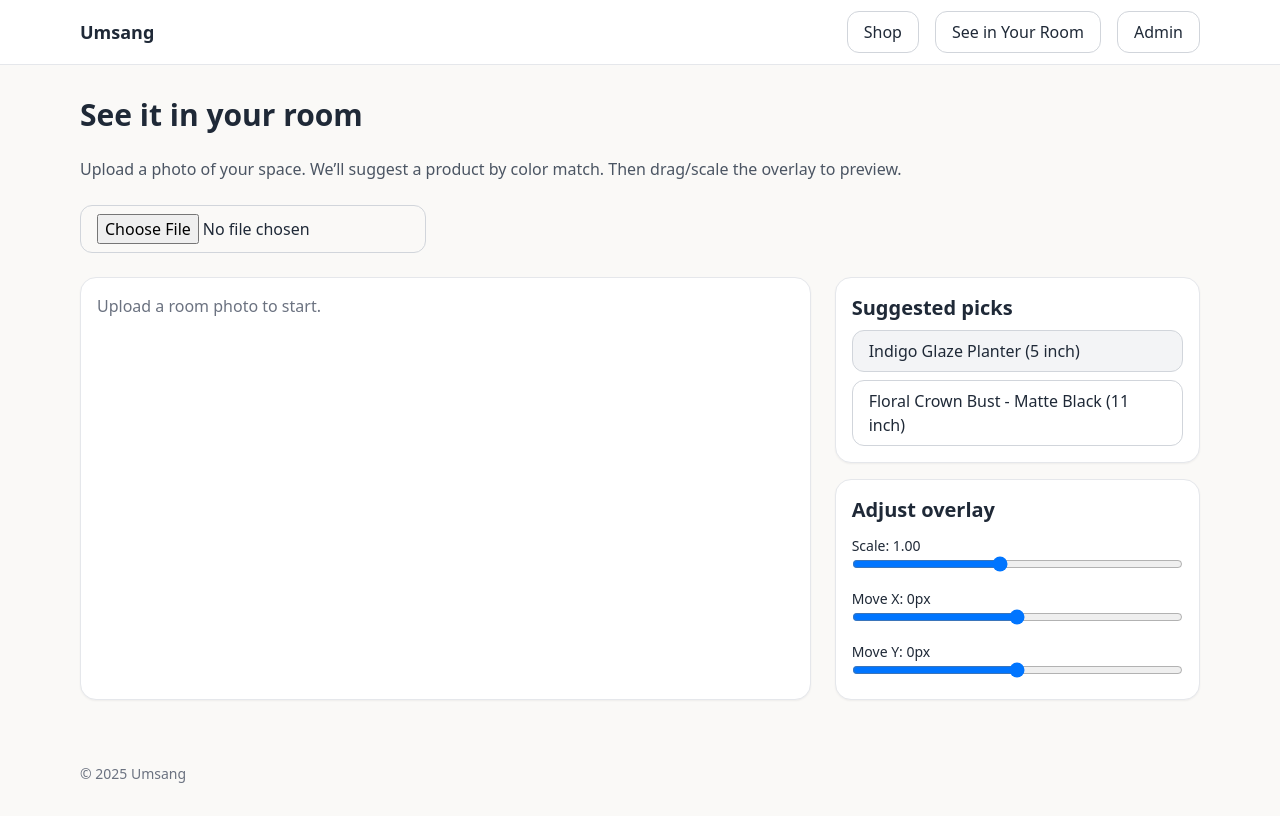
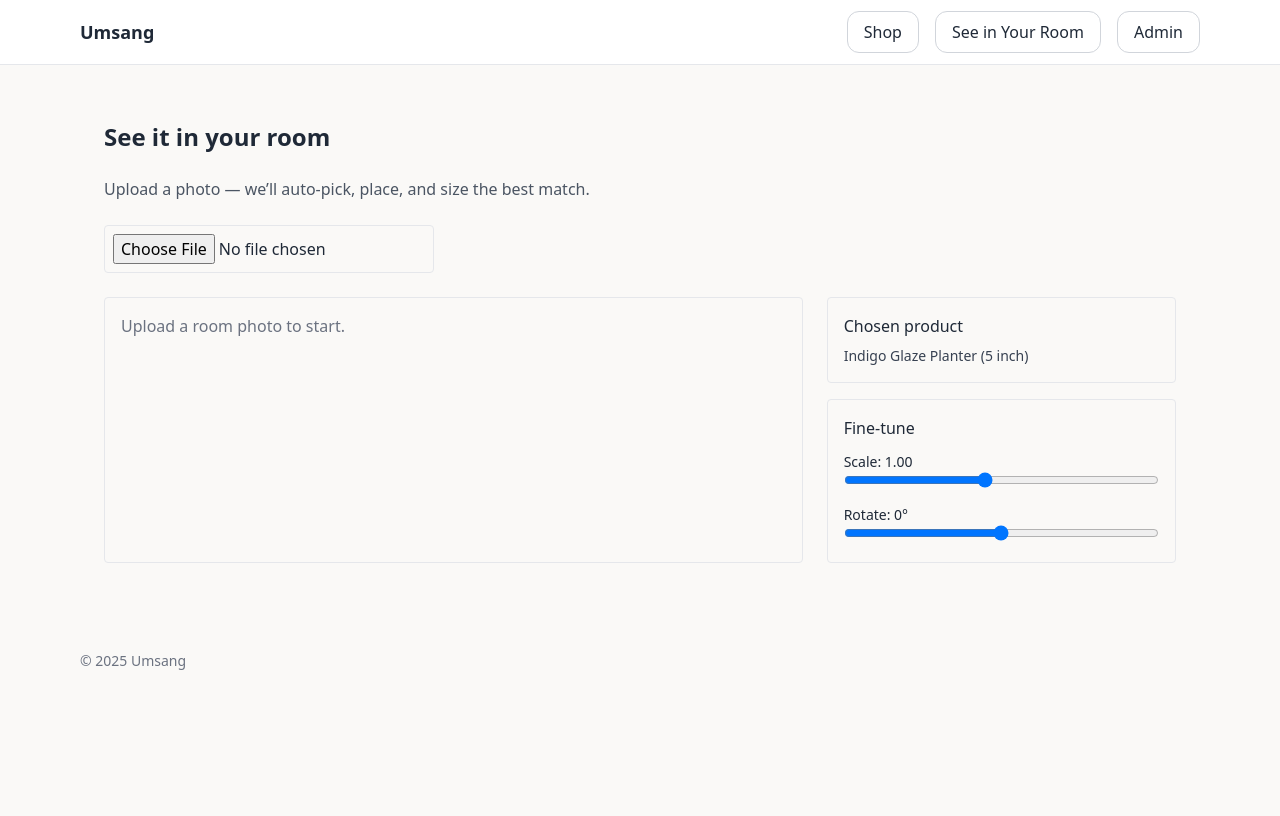
Before and after one commit to yousee0008/umsang-app, a Next.js app: page /visualize in a window 1280 px wide. Built offline with nearby package versions, Linux system fonts and the light colour scheme.

Commit message:
Update page.tsx

```diff
--- a/app/visualize/page.tsx
+++ b/app/visualize/page.tsx
@@ -1,97 +1,113 @@
-'use client';
-import { useRef, useState } from 'react';
-import NextImage from 'next/image';
-import { products } from '../../lib/products';
-
-type RGB = { r:number; g:number; b:number };
-
-function rgbDistance(a: RGB, b: RGB) { return Math.sqrt((a.r-b.r)**2+(a.g-b.g)**2+(a.b-b.b)**2); }
-function hexToRgb(hex: string): RGB {
-  const s = hex.replace('#','');
-  const num = parseInt(s.length===3? s.split('').map(c=>c+c).join(''): s,16);
-  return { r:(num>>16)&255, g:(num>>8)&255, b:num&255 };
-}
+"use client";
+import { useState } from "react";
+import Image from "next/image";
+import { products } from "../../lib/products";
 
 export default function Visualize() {
-  const [roomURL, setRoomURL] = useState<string | null>(null);
-  const [avgColor, setAvgColor] = useState<RGB | null>(null);
-  const [selected, setSelected] = useState(0);
-  const [scale, setScale] = useState(1);
+  const [roomURL, setRoomURL] = useState(null);
+  const [imgW, setImgW] = useState(0);
+  const [imgH, setImgH] = useState(0);
+
+  const [activeSlug, setActiveSlug] = useState(null);
   const [dx, setDx] = useState(0);
   const [dy, setDy] = useState(0);
-  const canvasRef = useRef<HTMLCanvasElement>(null);
+  const [scale, setScale] = useState(1);
+  const [deg, setDeg] = useState(0);
+  const [why, setWhy] = useState("");
 
-  const handleUpload = (e: React.ChangeEvent<HTMLInputElement>) => {
+  const basePx = 300;
+
+  async function onUpload(e) {
     const file = e.target.files?.[0];
     if (!file) return;
+
     const url = URL.createObjectURL(file);
+    const img = new window.Image();
+    img.onload = () => { setImgW(img.naturalWidth); setImgH(img.naturalHeight); };
+    img.src = url;
     setRoomURL(url);
 
-    const img = new window.Image();
-    img.onload = () => {
-      const c = canvasRef.current; if (!c) return;
-      const ctx = c.getContext('2d'); if (!ctx) return;
-      c.width = img.width; c.height = img.height;
-      ctx.drawImage(img, 0, 0);
-      const data = ctx.getImageData(0,0,c.width,c.height).data;
-      let r=0,g=0,b=0,count=0;
-      for (let i=0; i<data.length; i+=40){ r+=data[i]; g+=data[i+1]; b+=data[i+2]; count++; }
-      setAvgColor({ r:Math.round(r/count), g:Math.round(g/count), b:Math.round(b/count) });
-    };
-    img.src = url;
-  };
+    const fd = new FormData();
+    fd.append("image", file);
+    const res = await fetch("/api/analyze", { method: "POST", body: fd });
+    const ans = await res.json();
 
-  const productColors: RGB[] = [hexToRgb('#1d3557'), hexToRgb('#111111')];
-  const ranked = products
-    .map((p,i)=>({ p, score: avgColor ? rgbDistance(avgColor, productColors[i] ?? hexToRgb('#777777')) : 0 }))
-    .sort((a,b)=>a.score-b.score);
-  const active = ranked[selected]?.p ?? products[0];
+    // Choose product
+    setWhy(ans.reason || "");
+    setActiveSlug(ans.productSlug || products[0].slug);
+    const prod = products.find(p => p.slug === (ans.productSlug || "")) || products[0];
+
+    // Placement (bbox_norm: [x,y,w,h] in 0..1)
+    const nx = ans?.anchor?.bbox_norm?.[0] ?? 0.45;
+    const ny = ans?.anchor?.bbox_norm?.[1] ?? 0.6;
+    const nw = ans?.anchor?.bbox_norm?.[2] ?? 0.3;
+    const nh = ans?.anchor?.bbox_norm?.[3] ?? 0.2;
+    const placeX = nx * img.naturalWidth + (nw * img.naturalWidth) / 2;
+    const placeY = ny * img.naturalHeight + (nh * img.naturalHeight) * 0.1;
+
+    // Scale
+    let pxPerCm = ans?.pxPerCm;
+    if (!pxPerCm && nw > 0) {
+      const approxCm = 120; // assume detected surface is ~120cm wide
+      pxPerCm = (nw * img.naturalWidth) / approxCm;
+    }
+    let nextScale = 1;
+    if (pxPerCm && prod.display_width_cm) {
+      const targetPx = prod.display_width_cm * pxPerCm;
+      nextScale = targetPx / basePx;
+    }
+
+    setScale(nextScale);
+    setDx(placeX - (basePx * nextScale) / 2);
+    setDy(placeY - (basePx * nextScale) * 0.45);
+    setDeg(0);
+  }
+
+  const active = products.find(p => p.slug === activeSlug) || products[0];
 
   return (
-    <div className="space-y-6">
-      <h1 className="h1">See it in your room</h1>
-      <p className="text-gray-600">Upload a photo of your space. We’ll suggest a product by color match. Then drag/scale the overlay to preview.</p>
-      <input type="file" accept="image/*" onChange={handleUpload} className="btn" />
+    <div className="space-y-6 p-6">
+      <h1 className="text-2xl font-semibold">See it in your room</h1>
+      <p className="text-gray-600">Upload a photo — we’ll auto-pick, place, and size the best match.</p>
+
+      <input type="file" accept="image/*" onChange={onUpload} className="border p-2 rounded" />
+
       <div className="grid md:grid-cols-[2fr,1fr] gap-6">
-        <div className="card p-4">
+        <div className="border rounded p-4">
           {!roomURL ? (
             <div className="text-gray-500">Upload a room photo to start.</div>
           ) : (
-            <div className="relative overflow-auto">
-              <canvas ref={canvasRef} className="max-w-full h-auto" />
-              <div className="absolute top-0 left-0 pointer-events-none"
-                   style={{ transform:`translate(${dx}px,${dy}px) scale(${scale})`, transition:'transform 40ms linear' }}>
-                <NextImage src={active.images[0]} alt={active.title} width={300} height={300}
-                           className="pointer-events-auto border rounded-xl bg-white/70" />
+            <div className="overflow-auto">
+              <div className="relative" style={{ width: imgW, height: imgH }}>
+                <img src={roomURL} alt="Room" width={imgW} height={imgH} className="block select-none" />
+                <div
+                  className="absolute top-0 left-0 pointer-events-none"
+                  style={{ transform:`translate(${dx}px,${dy}px) rotate(${deg}deg) scale(${scale})`, transition:"transform 40ms linear" }}
+                >
+                  <Image src={active.images[0]} alt={active.title} width={basePx} height={basePx}
+                    className="pointer-events-auto rounded-xl shadow bg-white/60" />
+                </div>
               </div>
             </div>
           )}
         </div>
+
         <div className="space-y-4">
-          <div className="card p-4">
-            <h2 className="h3 mb-2">Suggested picks</h2>
-            <ul className="space-y-2">
-              {ranked.map((r, idx)=>(
-                <li key={r.p.sku}>
-                  <button className={`btn w-full text-left ${idx===selected?'bg-gray-100':''}`}
-                          onClick={()=>setSelected(idx)}>
-                    {r.p.title}
-                  </button>
-                </li>
-              ))}
-            </ul>
+          <div className="border rounded p-4">
+            <h2 className="font-medium mb-2">Chosen product</h2>
+            <div className="text-sm text-gray-700">{active.title}</div>
+            {why && <div className="mt-2 text-xs text-gray-500">Reason: {why}</div>}
           </div>
-          <div className="card p-4 space-y-3">
-            <h2 className="h3">Adjust overlay</h2>
+          <div className="border rounded p-4 space-y-3">
+            <h2 className="font-medium">Fine-tune</h2>
             <label className="block text-sm">Scale: {scale.toFixed(2)}
-              <input type="range" min="0.2" max="2.0" step="0.02" value={scale}
-                     onChange={(e)=>setScale(parseFloat(e.target.value))} className="w-full" /></label>
-            <label className="block text-sm">Move X: {dx}px
-              <input type="range" min="-500" max="500" step="1" value={dx}
-                     onChange={(e)=>setDx(parseInt(e.target.value))} className="w-full" /></label>
-            <label className="block text-sm">Move Y: {dy}px
-              <input type="range" min="-500" max="500" step="1" value={dy}
-                     onChange={(e)=>setDy(parseInt(e.target.value))} className="w-full" /></label>
+              <input type="range" min="0.2" max="2" step="0.02" value={scale}
+                onChange={e=>setScale(parseFloat(e.target.value))} className="w-full" />
+            </label>
+            <label className="block text-sm">Rotate: {deg}°
+              <input type="range" min="-30" max="30" step="1" value={deg}
+                onChange={e=>setDeg(parseInt(e.target.value))} className="w-full" />
+            </label>
           </div>
         </div>
       </div>
```
